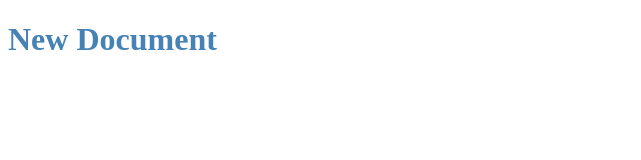
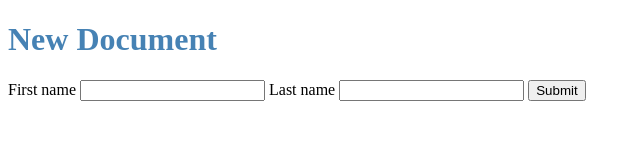
Before and after one commit to EvgenyGrinko/Node-npm, a website: page views/index.html in a window 1280 px wide. Shown: the whole page, without its empty margins (0-641 px from the left). Drawn offline with Linux system fonts and the light colour scheme.

Commit message:
Add simple form for POST request example

```diff
--- a/views/index.html
+++ b/views/index.html
@@ -1,13 +1,24 @@
 <!DOCTYPE html>
 <html lang="en">
-<head>
-    <meta charset="UTF-8">
-    <meta http-equiv="X-UA-Compatible" content="IE=edge">
-    <meta name="viewport" content="width=device-width, initial-scale=1.0">
+  <head>
+    <meta charset="UTF-8" />
+    <meta http-equiv="X-UA-Compatible" content="IE=edge" />
+    <meta name="viewport" content="width=device-width, initial-scale=1.0" />
     <title>Document</title>
-    <link rel="stylesheet" href="/public/style.css">
-</head>
-<body>
+    <link rel="stylesheet" href="/public/style.css" />
+  </head>
+  <body>
     <h1>New Document</h1>
-</body>
+    <form action="/name" type="POST">
+      <label for="first"
+        >First name
+        <input id="first" name="first" type="text" />
+      </label>
+      <label for="first"
+        >Last name
+        <input id="last" name="last" type="text" />
+      </label>
+      <button>Submit</button>
+    </form>
+  </body>
 </html>
```
